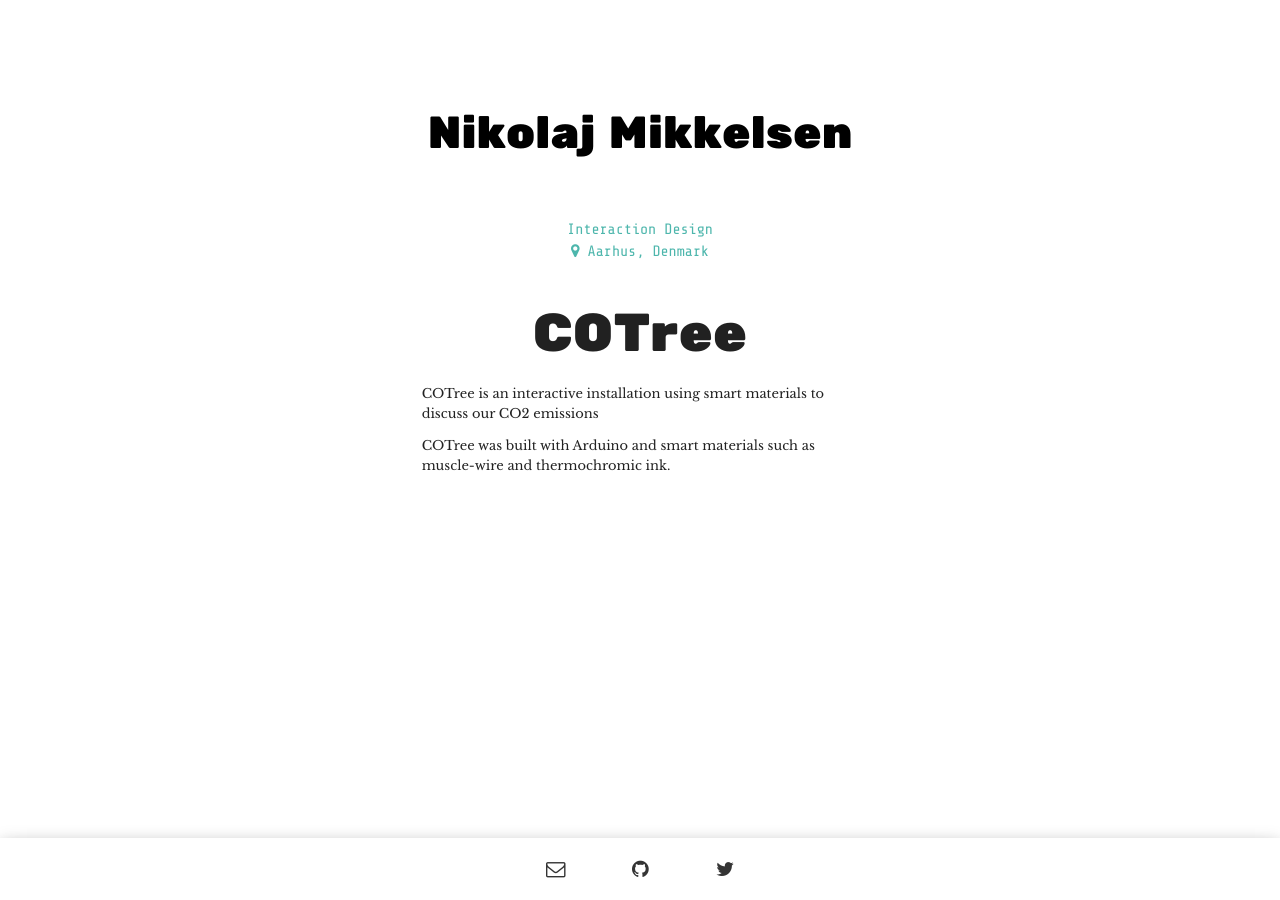
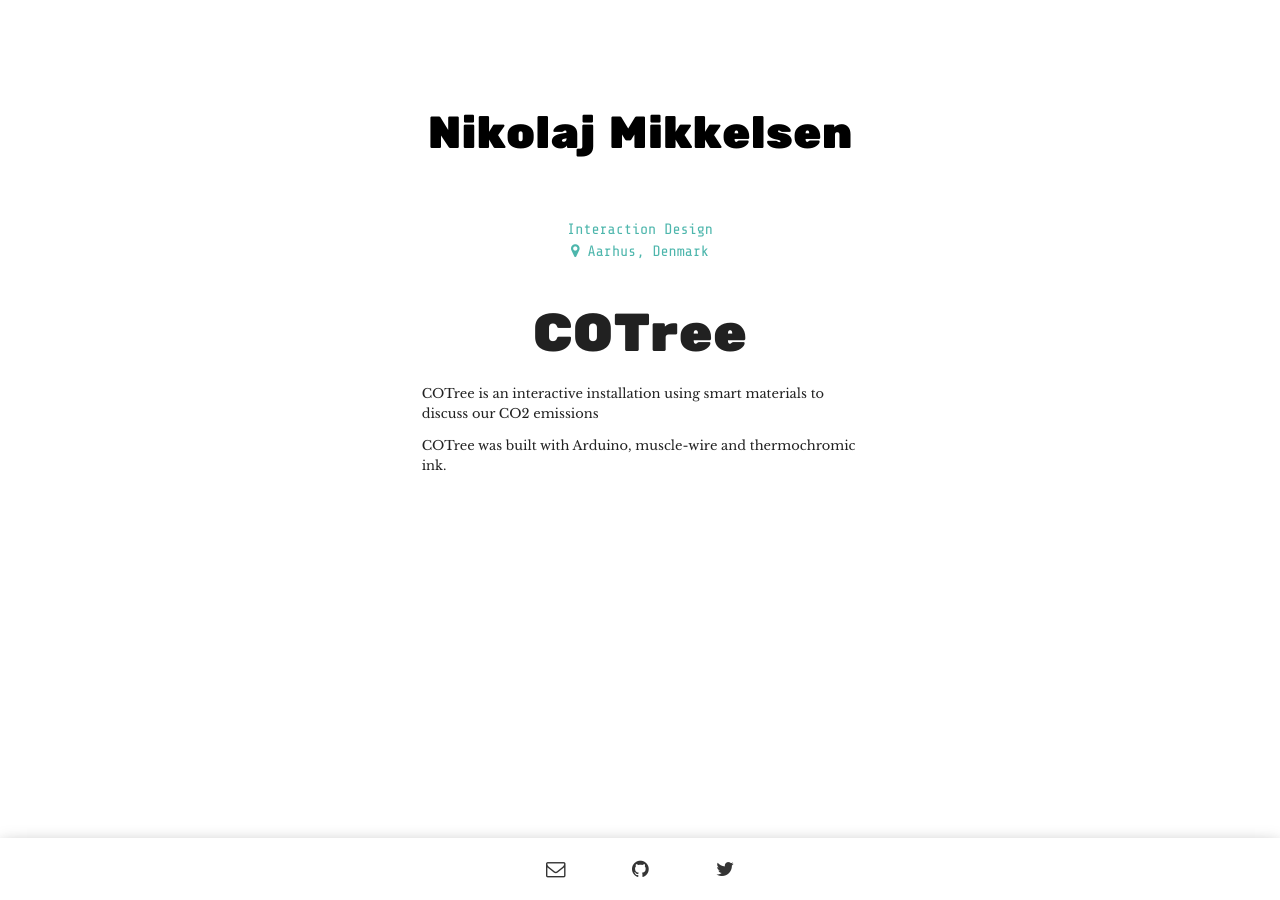
Before and after one commit to ncmikkelsen/ncmikkelsen.github.io, a Jekyll site: the page built from _projects/cotree.md, in a window 1280 px wide. Built offline with Jekyll 4.4.1, drawn with Linux system fonts in a browser that asks for light colours.

Commit message:
Edit content of cotree project

```diff
--- a/_projects/cotree.md
+++ b/_projects/cotree.md
@@ -6,4 +6,4 @@ description: An interactive installation using smart materials to discuss our CO
 
 COTree is an interactive installation using smart materials to discuss our CO2 emissions
 
-COTree was built with Arduino and smart materials such as muscle-wire and thermochromic ink.
+COTree was built with Arduino, muscle-wire and thermochromic ink.
```
